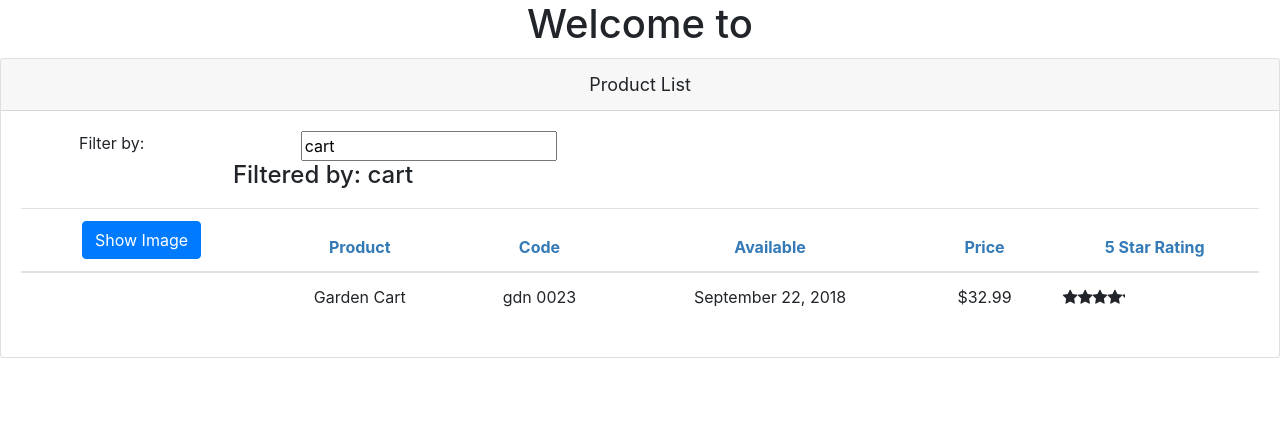
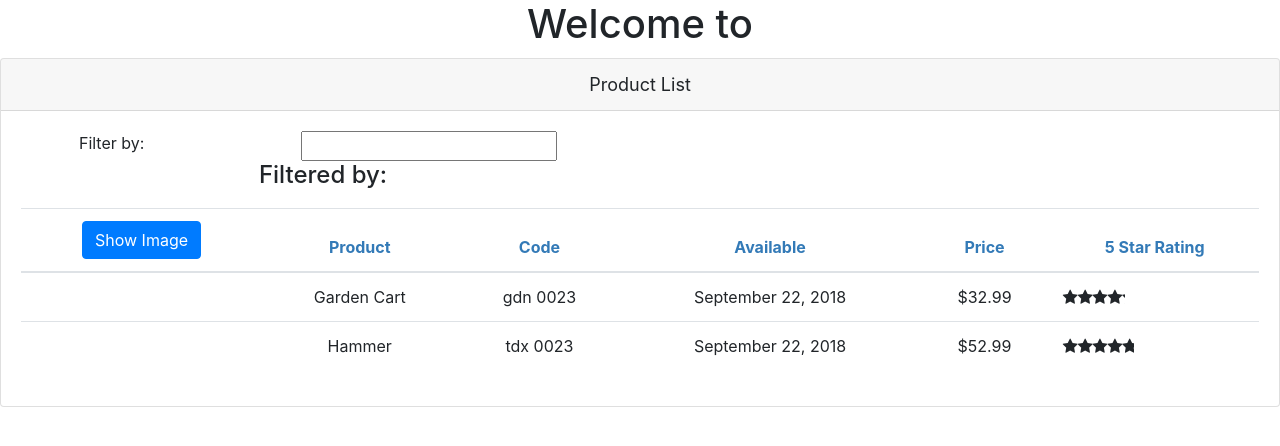
Before and after one commit to Facusa7/APM-Angular6, an Angular app: page / in a window 1280 px wide. Shown: the top 446 px of the page. Built offline with nearby package versions, Linux system fonts and the light colour scheme.

Commit message:
Dependency Injection implemented

```diff
--- a/src/app/products/product-list.component.ts
+++ b/src/app/products/product-list.component.ts
@@ -1,5 +1,6 @@
 import { Component, OnInit } from "@angular/core";
 import { IProduct } from "./product";
+import { ProductService } from "./product.service";
 
 @Component({
     selector: 'pm-products',
@@ -20,36 +21,14 @@
         this.filteredProducts = this.listFilter ? this.performFilter(this.listFilter) : this.products;
     }
     //Any is a type that we use when we don't care the data type.
-
     filteredProducts: IProduct[];
-    products: IProduct[] = [
-        {
-            "productId" : 2,
-            "productName": "Garden Cart",
-            "productCode": "GDN-0023",
-            "releaseDate": "September 22, 2018",
-            "description": "Something dark but green at the same time",
-            "price": 32.99,
-            "starRating": 4.2,
-            "imageUrl": "https://openclipart.org/image/300px/svg_to_png/58471/garden_cart.png"
-        },
-        {
-            "productId" : 5,
-            "productName": "Hammer",
-            "productCode": "TDX-0023",
-            "releaseDate": "September 22, 2018",
-            "description": "Something dark but green at the same time",
-            "price": 52.99,
-            "starRating": 4.8,
-            "imageUrl": "https://openclipart.org/image/300px/svg_to_png/73/rejon_Hammer.png"
-        }
-    ];
+    products: IProduct[] = [];
 
     //The constructor is a function that is executed when the component is initialized.
     //This is the best place to initialize complex values such as filteredProducts.
-    constructor() {
-        this.filteredProducts = this.products;
-        this.listFilter = 'cart';
+    //Variable declarated to hold the injected service instance.
+    constructor(private productService: ProductService) {
+
     }
 
     onRatingClicked(message: string) : void {
@@ -66,8 +45,9 @@
     toggleImage() : void {
         this.showImage = !this.showImage;
     }
-
+    //since ngOnInit hook is executed after the constructor, we need to initialize the filtered product variable here
     ngOnInit(): void {
-        console.log('In OnInit');
+        this.products = this.productService.getProducts();
+        this.filteredProducts = this.products;
     }
 }
--- /dev/null
+++ b/src/app/products/product.service.ts
@@ -0,0 +1,38 @@
+import { Injectable } from "@angular/core";
+import { IProduct } from "./product";
+
+//Each component has its injector since the injectors are created mirroring the component tree.
+//It's up to us if we want to register a service for a particular component or we want to make it available
+//for every service in the platform. That can be done with "providedIn" feature.
+
+//if we wanted to register a service for the component only, we'd need to declare that in the
+//component decorator of the component class: providers: [ProductService]
+@Injectable({
+    providedIn: 'root' //We tell Angular that this service can be accessed by any other component or service of the application
+})
+export class ProductService {
+    getProducts() : IProduct[] {
+        return [
+            {
+                "productId" : 2,
+                "productName": "Garden Cart",
+                "productCode": "GDN-0023",
+                "releaseDate": "September 22, 2018",
+                "description": "Something dark but green at the same time",
+                "price": 32.99,
+                "starRating": 4.2,
+                "imageUrl": "https://openclipart.org/image/300px/svg_to_png/58471/garden_cart.png"
+            },
+            {
+                "productId" : 5,
+                "productName": "Hammer",
+                "productCode": "TDX-0023",
+                "releaseDate": "September 22, 2018",
+                "description": "Something dark but green at the same time",
+                "price": 52.99,
+                "starRating": 4.8,
+                "imageUrl": "https://openclipart.org/image/300px/svg_to_png/73/rejon_Hammer.png"
+            }
+        ];
+    }
+}
```
